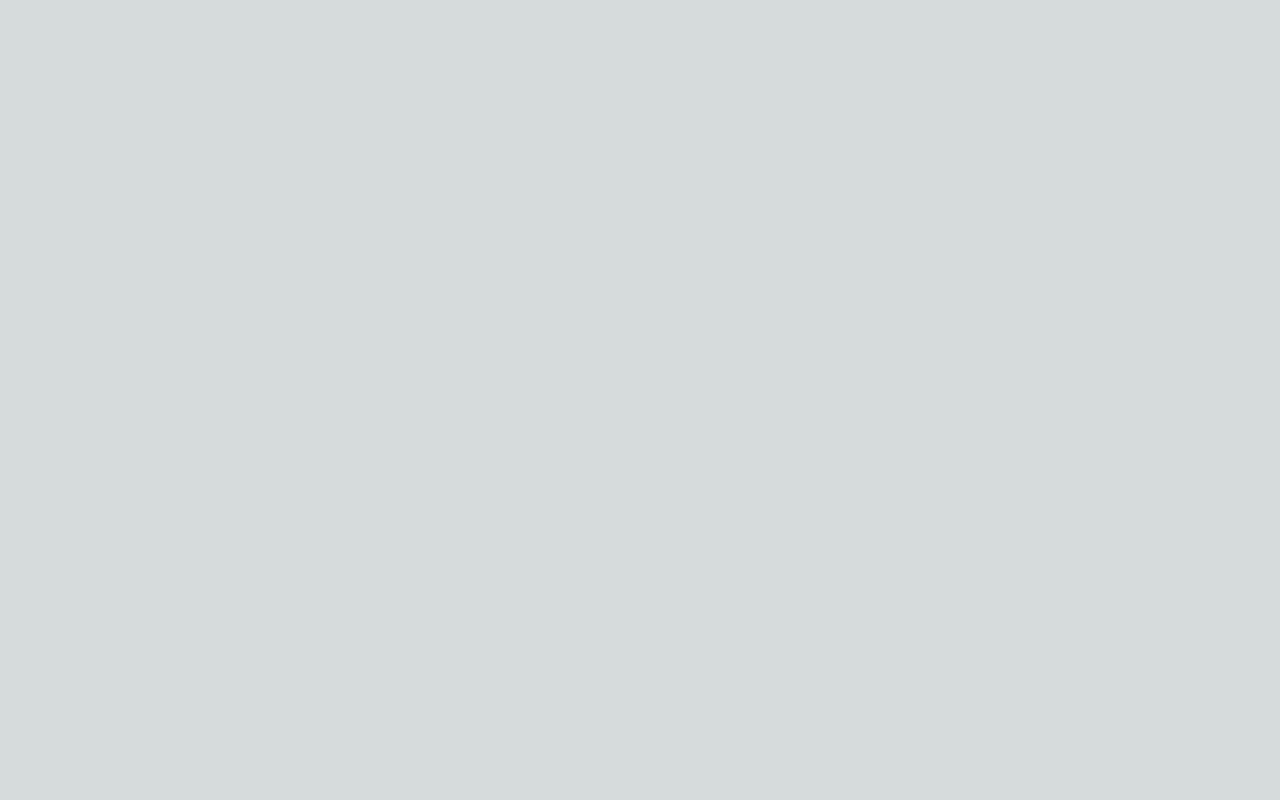
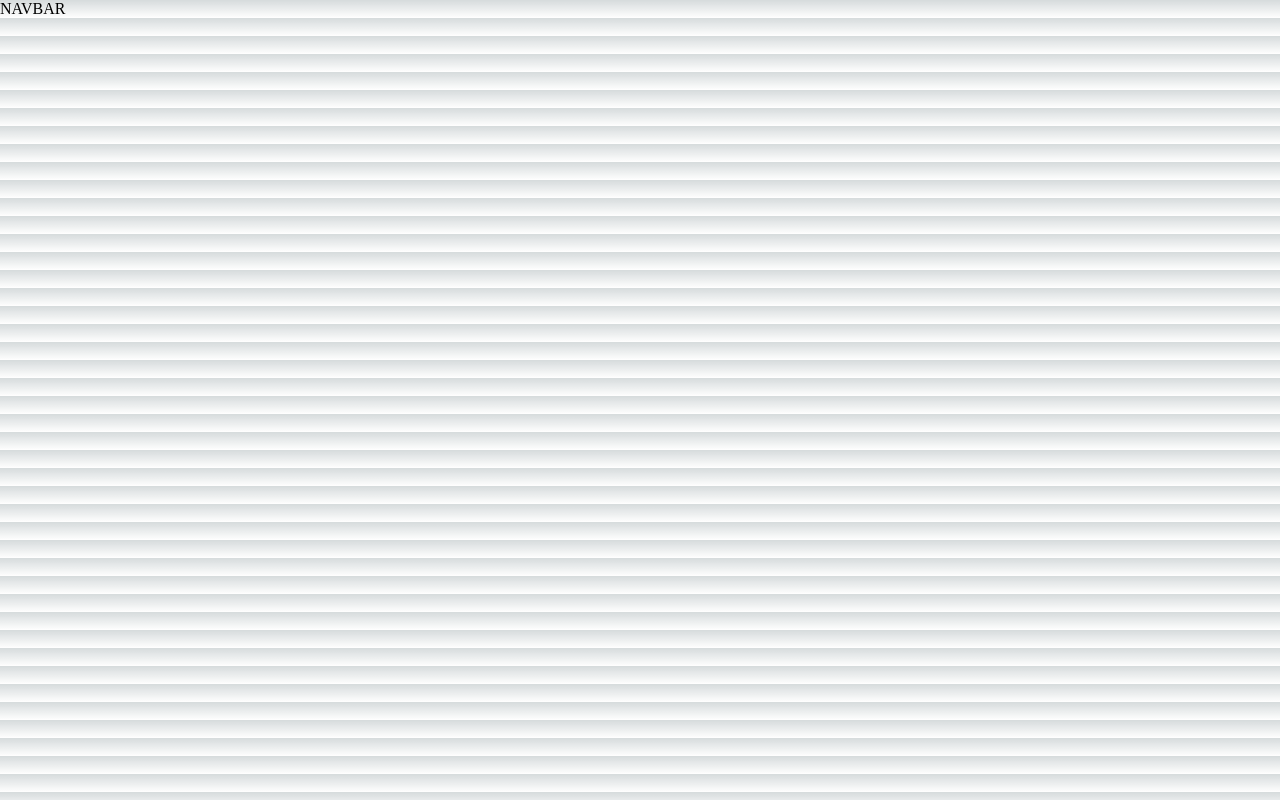
Before and after one commit to JalenBCarter/next-portfolio-jalen-carter, a Next.js app: page / in a window 1280 px wide. Built offline with nearby package versions, Linux system fonts and the light colour scheme.

Commit message:
added navbar

```diff
--- a/pages/components/Navbar.jsx
+++ b/pages/components/Navbar.jsx
@@ -1 +1,11 @@
 import React from "react";
+
+const Navbar = () => {
+    return (
+        <div>
+            NAVBAR
+        </div>
+    )
+}
+
+export default Navbar;
--- a/pages/index.js
+++ b/pages/index.js
@@ -2,6 +2,9 @@ import Head from 'next/head'
 import Image from 'next/image'
 import { Inter } from '@next/font/google'
 import styles from '@/styles/Home.module.css'
+
+// importing components
+import Navbar from './components/Navbar'
 
 const inter = Inter({ subsets: ['latin'] })
 
@@ -15,7 +18,7 @@ export default function Home() {
         <link rel="icon" href="/favicon.ico" />
       </Head>
       <main className={styles.main}>
-
+        <Navbar/>
       </main>
     </>
   )
```
